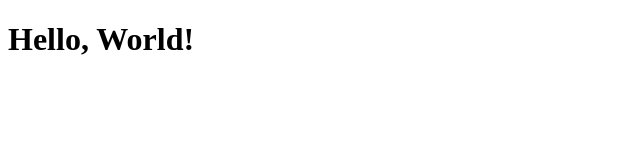
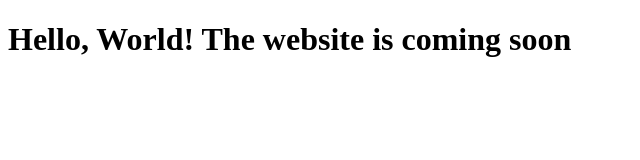
Before and after one commit to LEMMA-benchmark/LEMMA-benchmark.github.io, a plain HTML site: page index.html in a window 1280 px wide. Shown: the whole page, without its empty margins (0-640 px from the left). Drawn offline with Linux system fonts and the light colour scheme.

Commit message:
Update index.html

```diff
--- a/index.html
+++ b/index.html
@@ -6,6 +6,6 @@
     <title>Hello, Welcome to LEMMA-benchmark</title>
 </head>
 <body>
-    <h1>Hello, World!</h1>
+    <h1>Hello, World! The website is coming soon</h1>
 </body>
 </html>
```
